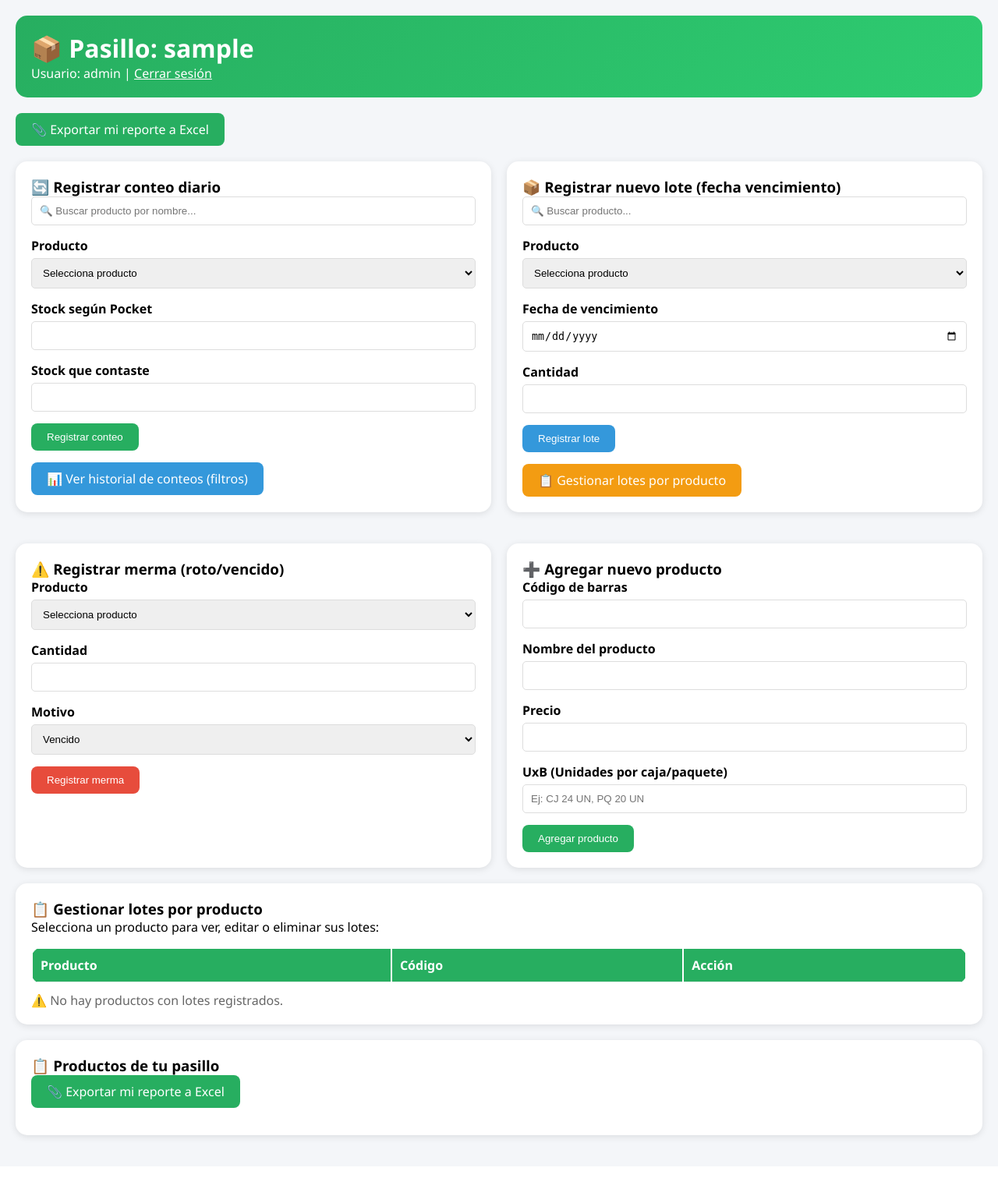
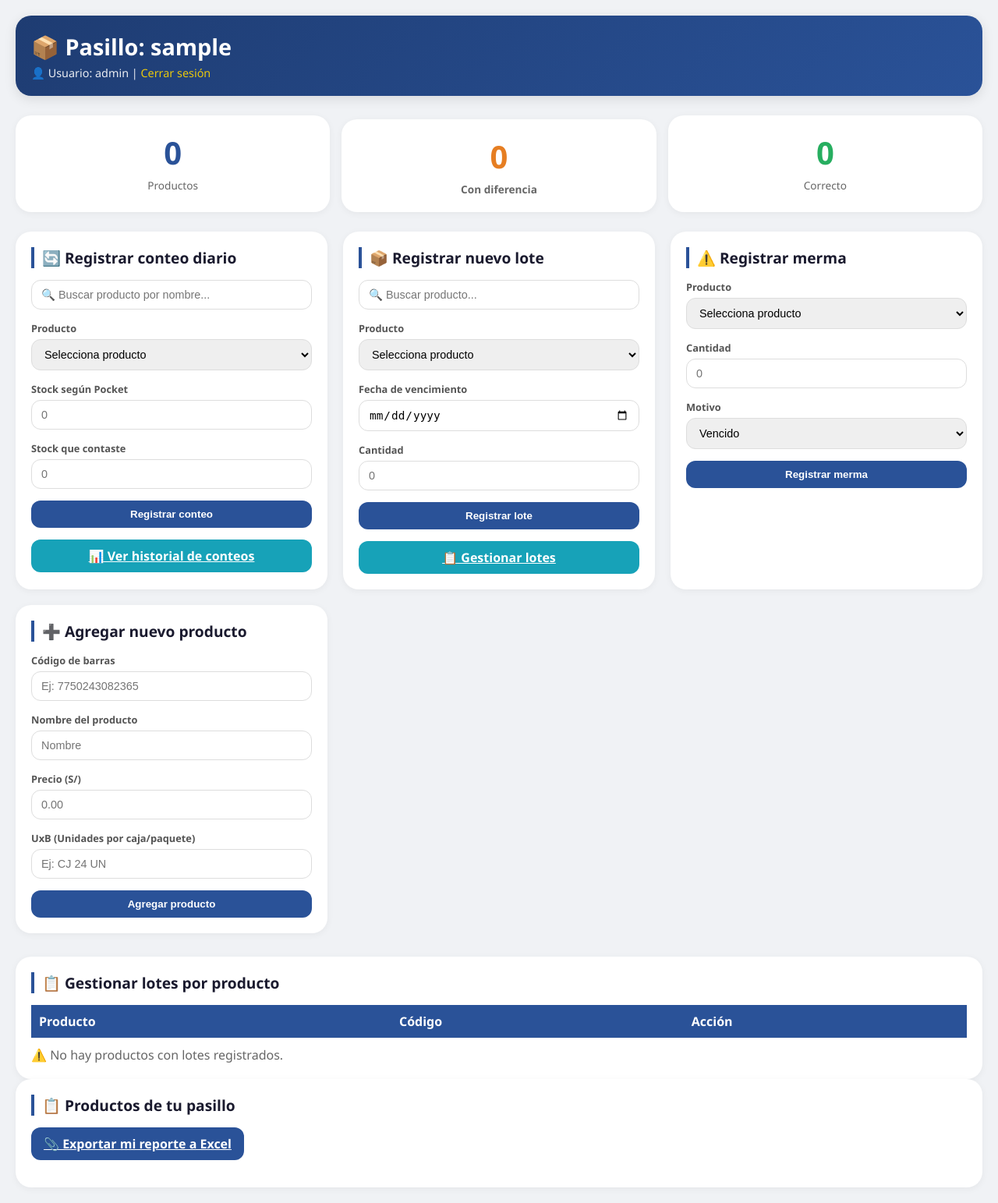
Before and after one commit to Danielblin/control-mass, a Flask app: page /user_pasillo in a window 1280 px wide. Shown: the whole page at 78% size. Before the commit the page ends 1465 px from the top, so only its background shows below. Run offline with Flask 3, Linux system fonts and the light colour scheme; a user stored in the database is signed in; data comes from the database, SQL or seed files in the repository; lists and menus that the app fills with data are empty.

Commit message:
Nuevo diseño moderno para pasillo

```diff
--- a/templates/user_pasillo.html
+++ b/templates/user_pasillo.html
@@ -1,35 +1,284 @@
 <!DOCTYPE html>
-<html>
+<html lang="es">
 <head>
+    <meta charset="UTF-8">
+    <meta name="viewport" content="width=device-width, initial-scale=1.0, user-scalable=yes">
     <title>Mi Pasillo - Control Mass</title>
-    <meta charset="UTF-8">
     <style>
-        * { margin: 0; padding: 0; box-sizing: border-box; }
-        body { font-family: 'Segoe UI', Arial, sans-serif; background: #f4f6f9; padding: 20px; }
-        .header { background: linear-gradient(135deg, #27ae60 0%, #2ecc71 100%); color: white; padding: 20px; border-radius: 15px; margin-bottom: 20px; }
-        .alert { background: #ffeaa7; border-left: 5px solid #e74c3c; padding: 15px; margin-bottom: 20px; border-radius: 10px; }
-        .alert h3 { color: #e74c3c; margin-bottom: 10px; }
-        .menu { display: flex; gap: 10px; margin-bottom: 20px; flex-wrap: wrap; }
-        .btn { padding: 10px 20px; border: none; border-radius: 8px; cursor: pointer; text-decoration: none; display: inline-block; }
-        .btn-primary { background: #27ae60; color: white; }
+        * {
+            margin: 0;
+            padding: 0;
+            box-sizing: border-box;
+        }
+
+        body {
+            font-family: 'Segoe UI', Tahoma, Geneva, Verdana, sans-serif;
+            background: #f0f2f5;
+            padding: 20px;
+            color: #1a1a2e;
+        }
+
+        /* Header */
+        .header {
+            background: linear-gradient(135deg, #1e3c72 0%, #2a5298 100%);
+            color: white;
+            padding: 20px;
+            border-radius: 20px;
+            margin-bottom: 25px;
+            box-shadow: 0 4px 15px rgba(0,0,0,0.1);
+        }
+
+        .header h1 {
+            font-size: 1.8rem;
+            margin-bottom: 5px;
+        }
+
+        .header p {
+            opacity: 0.9;
+            font-size: 0.9rem;
+        }
+
+        .header a {
+            color: #ffd700;
+            text-decoration: none;
+        }
+
+        /* Tarjetas de estadísticas */
+        .stats-grid {
+            display: grid;
+            grid-template-columns: repeat(auto-fit, minmax(150px, 1fr));
+            gap: 15px;
+            margin-bottom: 25px;
+        }
+
+        .stat-card {
+            background: white;
+            padding: 20px;
+            border-radius: 20px;
+            text-align: center;
+            box-shadow: 0 2px 10px rgba(0,0,0,0.05);
+            transition: transform 0.2s;
+        }
+
+        .stat-card:hover {
+            transform: translateY(-3px);
+        }
+
+        .stat-number {
+            font-size: 2.5rem;
+            font-weight: bold;
+        }
+
+        .stat-label {
+            color: #666;
+            font-size: 0.85rem;
+            margin-top: 5px;
+        }
+
+        .stat-card.total .stat-number { color: #2a5298; }
+        .stat-card.diferencia .stat-number { color: #e67e22; }
+        .stat-card.correcto .stat-number { color: #27ae60; }
+
+        /* Alertas */
+        .alert {
+            background: #fff3cd;
+            border-left: 5px solid #ffc107;
+            padding: 15px;
+            border-radius: 12px;
+            margin-bottom: 20px;
+        }
+
+        .alert h3 {
+            color: #856404;
+            margin-bottom: 10px;
+            font-size: 1rem;
+        }
+
+        .alert ul {
+            margin-left: 20px;
+            color: #856404;
+        }
+
+        /* Grid de formularios */
+        .form-grid {
+            display: grid;
+            grid-template-columns: repeat(auto-fit, minmax(350px, 1fr));
+            gap: 20px;
+            margin-bottom: 30px;
+        }
+
+        .card {
+            background: white;
+            padding: 20px;
+            border-radius: 20px;
+            box-shadow: 0 2px 10px rgba(0,0,0,0.05);
+            transition: box-shadow 0.2s;
+        }
+
+        .card:hover {
+            box-shadow: 0 5px 20px rgba(0,0,0,0.1);
+        }
+
+        .card h3 {
+            margin-bottom: 15px;
+            font-size: 1.2rem;
+            border-left: 4px solid #2a5298;
+            padding-left: 10px;
+        }
+
+        .form-group {
+            margin-bottom: 15px;
+        }
+
+        label {
+            display: block;
+            font-size: 0.8rem;
+            font-weight: 600;
+            margin-bottom: 5px;
+            color: #555;
+        }
+
+        input, select {
+            width: 100%;
+            padding: 10px 12px;
+            border: 1px solid #ddd;
+            border-radius: 12px;
+            font-size: 0.9rem;
+            transition: border 0.2s;
+        }
+
+        input:focus, select:focus {
+            outline: none;
+            border-color: #2a5298;
+        }
+
+        .btn {
+            padding: 10px 16px;
+            border: none;
+            border-radius: 12px;
+            cursor: pointer;
+            font-weight: 600;
+            transition: background 0.2s, transform 0.1s;
+            display: inline-block;
+            text-align: center;
+        }
+
+        .btn-primary { background: #2a5298; color: white; }
+        .btn-primary:hover { background: #1e3c72; }
+
+        .btn-info { background: #17a2b8; color: white; }
+        .btn-info:hover { background: #138496; }
+
+        .btn-warning { background: #f39c12; color: white; }
+        .btn-warning:hover { background: #e67e22; }
+
         .btn-danger { background: #e74c3c; color: white; }
-        .btn-info { background: #3498db; color: white; }
-        .btn-warning { background: #f39c12; color: white; }
-        .btn-sm { padding: 5px 10px; font-size: 12px; }
-        .card { background: white; padding: 20px; border-radius: 15px; margin-bottom: 20px; box-shadow: 0 2px 10px rgba(0,0,0,0.1); }
-        .form-group { margin-bottom: 15px; }
-        label { display: block; margin-bottom: 5px; font-weight: bold; }
-        input, select { width: 100%; padding: 10px; border: 1px solid #ddd; border-radius: 5px; }
-        .producto-item { border-bottom: 1px solid #eee; padding: 10px; display: flex; justify-content: space-between; align-items: center; }
-        table { width: 100%; background: white; border-radius: 15px; overflow: hidden; }
-        th, td { padding: 10px; text-align: left; border-bottom: 1px solid #eee; }
-        th { background: #27ae60; color: white; }
-        .grid-2 { display: grid; grid-template-columns: 1fr 1fr; gap: 20px; }
-        .search-box { margin-bottom: 15px; }
-        .producto-info { flex: 1; }
-        .producto-stock { font-weight: bold; color: #27ae60; }
-        .codigo-barras { font-family: monospace; font-size: 12px; color: #666; background: #f0f0f0; padding: 2px 5px; border-radius: 4px; display: inline-block; }
-        @media (max-width: 768px) { .grid-2 { grid-template-columns: 1fr; } }
+        .btn-danger:hover { background: #c0392b; }
+
+        .btn-sm {
+            padding: 5px 12px;
+            font-size: 0.8rem;
+        }
+
+        .search-box {
+            margin-bottom: 15px;
+        }
+
+        /* Lista de productos estilo tarjeta */
+        .productos-grid {
+            display: grid;
+            gap: 12px;
+            margin-top: 15px;
+        }
+
+        .producto-card {
+            background: #f8f9fa;
+            border-radius: 16px;
+            padding: 15px;
+            display: flex;
+            justify-content: space-between;
+            align-items: center;
+            flex-wrap: wrap;
+            transition: background 0.2s;
+        }
+
+        .producto-card:hover {
+            background: #eef2f7;
+        }
+
+        .producto-info {
+            flex: 1;
+        }
+
+        .producto-nombre {
+            font-weight: bold;
+            font-size: 1rem;
+            margin-bottom: 5px;
+        }
+
+        .producto-detalle {
+            font-size: 0.75rem;
+            color: #666;
+            display: flex;
+            flex-wrap: wrap;
+            gap: 10px;
+        }
+
+        .codigo-barras {
+            font-family: monospace;
+            background: #e9ecef;
+            padding: 2px 6px;
+            border-radius: 8px;
+        }
+
+        .stock-actual {
+            color: #2a5298;
+            font-weight: bold;
+        }
+
+        .diferencia {
+            font-weight: bold;
+            font-size: 0.85rem;
+            margin-top: 5px;
+        }
+
+        .diferencia.negativa { color: #e74c3c; }
+        .diferencia.positiva { color: #27ae60; }
+        .diferencia.cero { color: #6c757d; }
+
+        .producto-acciones {
+            display: flex;
+            gap: 8px;
+        }
+
+        /* Tablas responsivas */
+        .table-responsive {
+            overflow-x: auto;
+        }
+
+        table {
+            width: 100%;
+            border-collapse: collapse;
+        }
+
+        th, td {
+            padding: 10px;
+            text-align: left;
+            border-bottom: 1px solid #eee;
+        }
+
+        th {
+            background: #2a5298;
+            color: white;
+        }
+
+        /* Responsive */
+        @media (max-width: 768px) {
+            body { padding: 12px; }
+            .form-grid { grid-template-columns: 1fr; }
+            .producto-card { flex-direction: column; align-items: flex-start; gap: 10px; }
+            .producto-acciones { width: 100%; justify-content: flex-end; }
+        }
     </style>
     <script>
         function filtrarProductos() {
@@ -53,9 +302,26 @@
 <body>
     <div class="header">
         <h1>📦 Pasillo: {{ pasillo }}</h1>
-        <p>Usuario: {{ usuario }} | <a href="/logout" style="color:white;">Cerrar sesión</a></p>
+        <p>👤 Usuario: {{ usuario }} | <a href="/logout">Cerrar sesión</a></p>
     </div>
 
+    <!-- Estadísticas -->
+    <div class="stats-grid">
+        <div class="stat-card total">
+            <div class="stat-number">{{ productos|length }}</div>
+            <div class="stat-label">Productos</div>
+        </div>
+        <div class="stat-card diferencia">
+            <div class="stat-number">{{ productos|selectattr('5', '!=', 0)|list|length }}</div>
+            <div class="stat-label">Con diferencia</div>
+        </div>
+        <div class="stat-card correcto">
+            <div class="stat-number">{{ productos|selectattr('5', '==', 0)|list|length }}</div>
+            <div class="stat-label">Correcto</div>
+        </div>
+    </div>
+
+    <!-- Alertas -->
     {% if alertas %}
     <div class="alert">
         <h3>⚠️ ALERTAS DE VENCIMIENTO (próximos 7 días)</h3>
@@ -63,12 +329,9 @@
     </div>
     {% endif %}
 
-    <div class="menu">
-        <a href="/exportar_excel" class="btn btn-primary">📎 Exportar mi reporte a Excel</a>
-    </div>
-
-    <div class="grid-2">
-        <!-- Registrar conteo diario con buscador -->
+    <!-- Formularios en grid -->
+    <div class="form-grid">
+        <!-- Registrar conteo -->
         <div class="card">
             <h3>🔄 Registrar conteo diario</h3>
             <div class="search-box">
@@ -86,22 +349,22 @@
                 </div>
                 <div class="form-group">
                     <label>Stock según Pocket</label>
-                    <input type="number" name="stock_pocket" required>
+                    <input type="number" name="stock_pocket" placeholder="0" required>
                 </div>
                 <div class="form-group">
                     <label>Stock que contaste</label>
-                    <input type="number" name="stock_contado" required>
+                    <input type="number" name="stock_contado" placeholder="0" required>
                 </div>
-                <button type="submit" class="btn btn-primary">Registrar conteo</button>
+                <button type="submit" class="btn btn-primary" style="width:100%">Registrar conteo</button>
             </form>
-            <div style="margin-top:15px;">
-                <a href="/ver_conteos" class="btn btn-info">📊 Ver historial de conteos (filtros)</a>
+            <div style="margin-top:15px; text-align:center;">
+                <a href="/ver_conteos" class="btn btn-info" style="width:100%">📊 Ver historial de conteos</a>
             </div>
         </div>
 
-        <!-- Registrar nuevo lote con buscador -->
+        <!-- Registrar lote -->
         <div class="card">
-            <h3>📦 Registrar nuevo lote (fecha vencimiento)</h3>
+            <h3>📦 Registrar nuevo lote</h3>
             <div class="search-box">
                 <input type="text" id="buscadorLotes" onkeyup="filtrarProductosLotes()" placeholder="🔍 Buscar producto...">
             </div>
@@ -121,18 +384,18 @@
                 </div>
                 <div class="form-group">
                     <label>Cantidad</label>
-                    <input type="number" name="cantidad" required>
+                    <input type="number" name="cantidad" placeholder="0" required>
                 </div>
-                <button type="submit" class="btn btn-info">Registrar lote</button>
+                <button type="submit" class="btn btn-primary" style="width:100%">Registrar lote</button>
             </form>
-            <div style="margin-top:15px;">
-                <a href="#gestion-lotes" class="btn btn-warning" style="display:inline-block;">📋 Gestionar lotes por producto</a>
+            <div style="margin-top:15px; text-align:center;">
+                <a href="#gestion-lotes" class="btn btn-info" style="width:100%">📋 Gestionar lotes</a>
             </div>
         </div>
 
         <!-- Registrar merma -->
         <div class="card">
-            <h3>⚠️ Registrar merma (roto/vencido)</h3>
+            <h3>⚠️ Registrar merma</h3>
             <form method="POST" action="/registrar_merma">
                 <div class="form-group">
                     <label>Producto</label>
@@ -145,7 +408,7 @@
                 </div>
                 <div class="form-group">
                     <label>Cantidad</label>
-                    <input type="number" name="cantidad" required>
+                    <input type="number" name="cantidad" placeholder="0" required>
                 </div>
                 <div class="form-group">
                     <label>Motivo</label>
@@ -155,43 +418,41 @@
                         <option value="extraviado">Extraviado</option>
                     </select>
                 </div>
-                <button type="submit" class="btn btn-danger">Registrar merma</button>
+                <button type="submit" class="btn btn-primary" style="width:100%">Registrar merma</button>
             </form>
         </div>
 
-        <!-- Agregar nuevo producto con UxB -->
+        <!-- Agregar producto -->
         <div class="card">
             <h3>➕ Agregar nuevo producto</h3>
             <form method="POST" action="/agregar_producto">
                 <div class="form-group">
                     <label>Código de barras</label>
-                    <input type="text" name="codigo" required>
+                    <input type="text" name="codigo" placeholder="Ej: 7750243082365" required>
                 </div>
                 <div class="form-group">
                     <label>Nombre del producto</label>
-                    <input type="text" name="nombre" required>
+                    <input type="text" name="nombre" placeholder="Nombre" required>
                 </div>
                 <div class="form-group">
-                    <label>Precio</label>
-                    <input type="number" step="0.01" name="precio" required>
+                    <label>Precio (S/)</label>
+                    <input type="number" step="0.01" name="precio" placeholder="0.00" required>
                 </div>
                 <div class="form-group">
                     <label>UxB (Unidades por caja/paquete)</label>
-                    <input type="text" name="uxb" placeholder="Ej: CJ 24 UN, PQ 20 UN">
+                    <input type="text" name="uxb" placeholder="Ej: CJ 24 UN">
                 </div>
                 <input type="hidden" name="pasillo" value="{{ pasillo }}">
-                <button type="submit" class="btn btn-primary">Agregar producto</button>
+                <button type="submit" class="btn btn-primary" style="width:100%">Agregar producto</button>
             </form>
         </div>
     </div>
 
-    <!-- Sección de gestión de lotes -->
+    <!-- Gestión de lotes -->
     <div id="gestion-lotes" class="card">
         <h3>📋 Gestionar lotes por producto</h3>
-        <div style="margin-bottom:15px;">
-            <p>Selecciona un producto para ver, editar o eliminar sus lotes:</p>
-        </div>
-        <table style="width:100%;">
+        <div class="table-responsive">
+            <table style="width:100%">
                 <thead>
                     <tr><th>Producto</th><th>Código</th><th>Acción</th></tr>
                 </thead>
@@ -205,26 +466,33 @@
                     {% endfor %}
                 </tbody>
             </table>
+        </div>
         {% if productos_con_lotes|length == 0 %}
         <p style="margin-top:10px; color:#666;">⚠️ No hay productos con lotes registrados.</p>
         {% endif %}
     </div>
 
-    <!-- Lista de productos con stock = último conteo, diferencia y botón eliminar -->
-    <div id="productos-lista" class="card">
+    <!-- Lista de productos estilo tarjeta -->
+    <div class="card">
         <h3>📋 Productos de tu pasillo</h3>
         <div style="margin-bottom:15px;">
             <a href="/exportar_excel" class="btn btn-primary">📎 Exportar mi reporte a Excel</a>
         </div>
+        <div class="productos-grid">
             {% for p in productos %}
-        <div class="producto-item">
+            <div class="producto-card">
                 <div class="producto-info">
-                <strong>{{ p[1] }}</strong><br>
-                📍 Código: <span class="codigo-barras">{{ p[0] }}</span><br>
-                💰 Precio: S/ {{ p[2] }} | 📦 UxB: {{ p[3] if p[3] else 'No registrado' }}<br>
-                🎯 Stock actual (último conteo): <span class="producto-stock">{{ p[4] }} unidades</span><br>
-                📊 Diferencia último conteo:
-                <span style="color: {% if p[5] < 0 %}red{% elif p[5] > 0 %}green{% else %}gray{% endif %}; font-weight: bold;">
+                    <div class="producto-nombre">{{ p[1] }}</div>
+                    <div class="producto-detalle">
+                        <span>📍 <span class="codigo-barras">{{ p[0] }}</span></span>
+                        <span>💰 S/ {{ p[2] }}</span>
+                        <span>📦 {{ p[3] if p[3] else 'No registrado' }}</span>
+                        <span>🎯 <span class="stock-actual">{{ p[4] }} unidades</span></span>
+                    </div>
+                    <div class="diferencia
+                        {% if p[5] < 0 %}negativa
+                        {% elif p[5] > 0 %}positiva
+                        {% else %}cero{% endif %}">
                         {% if p[5] < 0 %}
                             🔻 {{ p[5] }} (faltante)
                         {% elif p[5] > 0 %}
@@ -232,13 +500,14 @@
                         {% else %}
                             ✅ 0 (correcto)
                         {% endif %}
-                </span>
                     </div>
-            <div>
+                </div>
+                <div class="producto-acciones">
                     <a href="/eliminar_producto/{{ p[0] }}" class="btn btn-danger btn-sm" onclick="return confirm('¿Eliminar este producto y todos sus registros?')">🗑️ Eliminar</a>
                 </div>
             </div>
             {% endfor %}
         </div>
+    </div>
 </body>
 </html>
```
Lines whose indentation alone changed are shown as unchanged.
